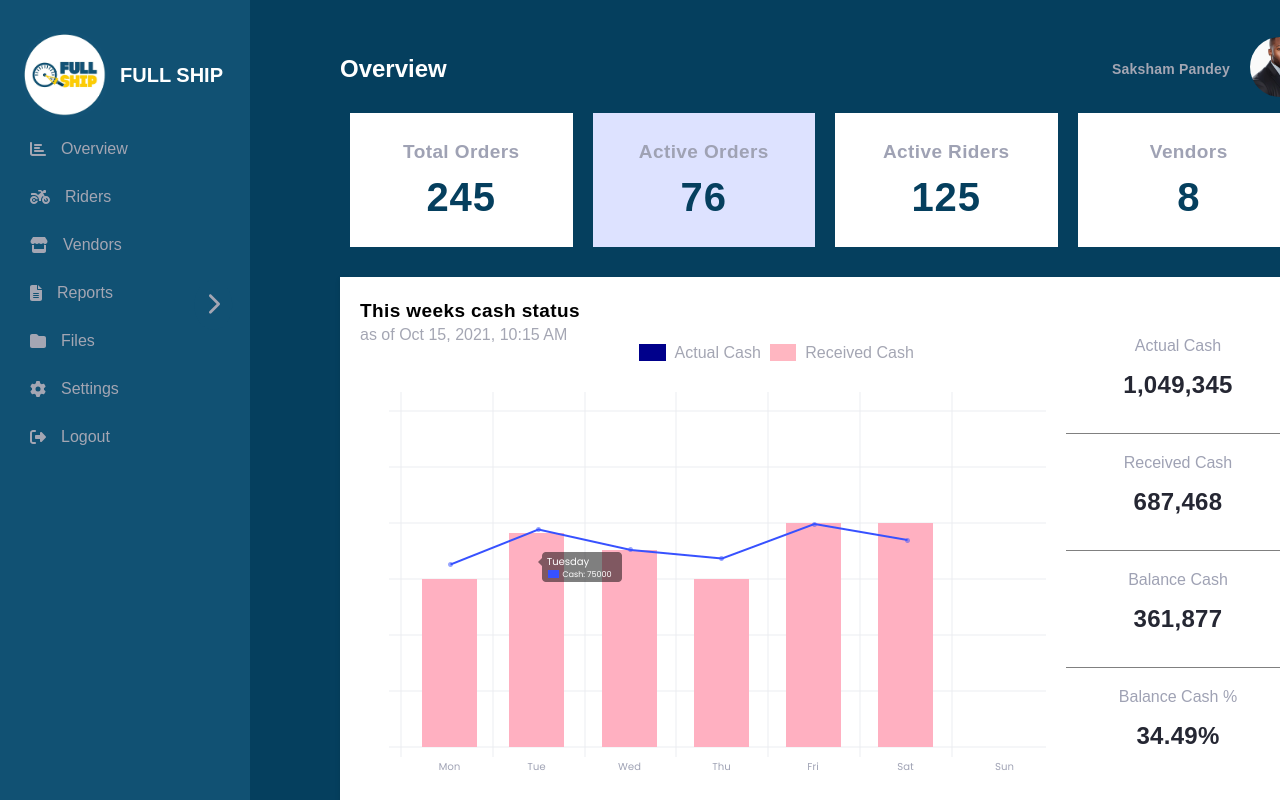
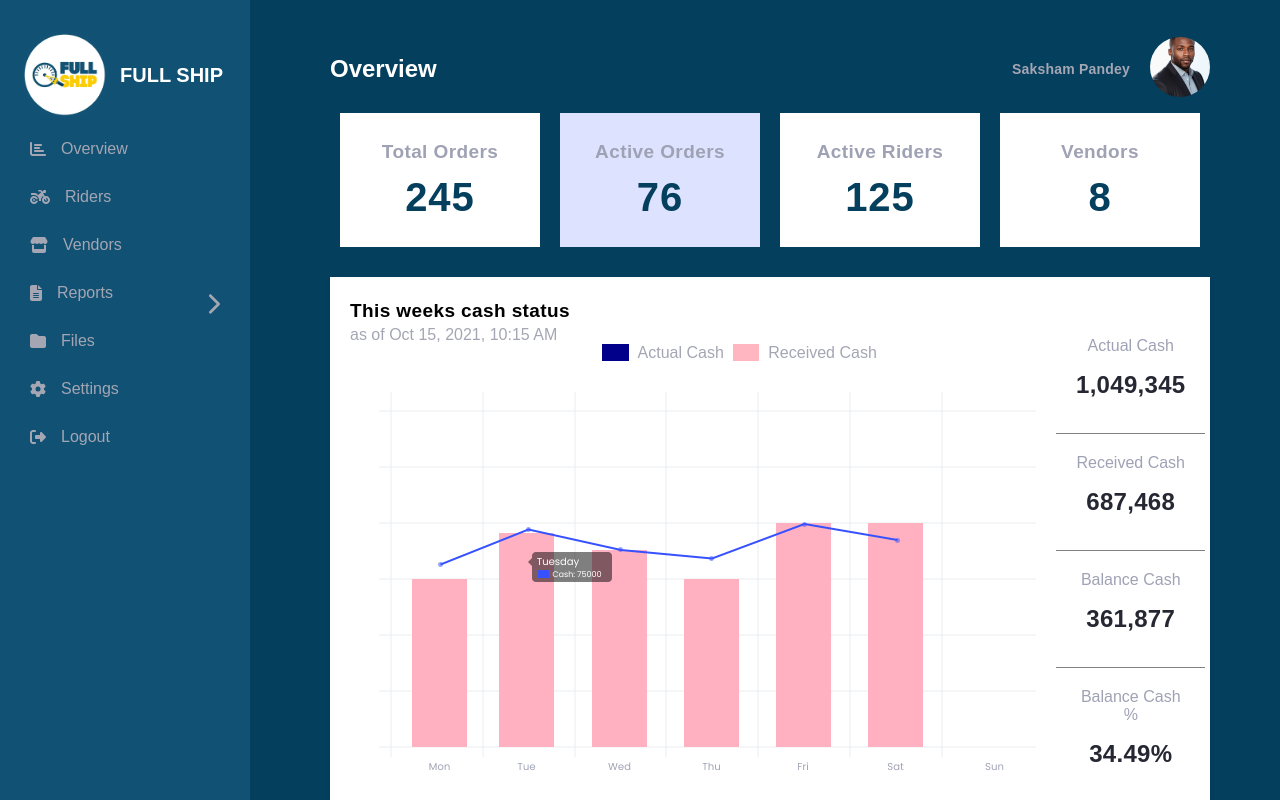
Before and after one commit to Saksham21s/MoveSwift, a React (Vite) app: page / in a window 1280 px wide. Built offline with nearby package versions, Linux system fonts and the light colour scheme.

Commit message:
updated VendorsPage

```diff
--- a/src/components/Pages/Vendors/VendorsPage.jsx
+++ b/src/components/Pages/Vendors/VendorsPage.jsx
@@ -10,7 +10,7 @@ const OverviewPage = () => {
       {/* Top row of overview and profile image */}
       <div className="overview-container">
         <div className="page-overview">
-          <h1 className="page-title">Riders</h1>
+          <h1 className="page-title">Vendors</h1>
         </div>
         <div className="main-top-profile">
           <span className="name">Saksham Pandey</span>
--- a/src/styles/style.css
+++ b/src/styles/style.css
@@ -161,10 +161,6 @@ html {
     width: 250px;
     height: 100vh;
   }
-  .main-content {
-    margin-left: 250px;
-    padding-left: 250px;
-  }
   .sidebar .toggle-btn {
     display: block;
     font-size: 22px;
@@ -181,14 +177,8 @@ html {
     padding: 0;
     z-index: 1050;
   }
-  .main-content {
-    margin-left: 0;
-    padding-left: 15px;
-  }
 }
 .main-content {
-  max-width: 1200px;
-  padding-inline: 40px;
   background-color: rgb(5, 63, 94);
   min-height: 100vh;
   overflow-y: auto;
@@ -204,8 +194,8 @@ html {
 }
 @media (min-width: 769px) {
   .main-content {
-    margin-left: 130px;
-    margin-right: -60px;
+    padding-left: 165px;
+    padding-inline-end: 35px;
   }
 }
 
@@ -538,7 +528,7 @@ html {
 }
 .summary-cards .summary-item {
   padding: 10px;
-  width: 22%;
+  width: 25%;
   box-sizing: border-box;
 }
 .summary-cards .summary-item .summary-box {
@@ -613,6 +603,8 @@ html {
   cursor: pointer;
 }
 .summary-cards .new-rider-btn .rider-btn-item img {
+  height: 20px;
+  width: 20px;
   margin-right: 5px;
 }
 .summary-cards .new-rider-btn .rider-btn-item span {
--- a/src/styles/style.scss
+++ b/src/styles/style.scss
@@ -196,11 +196,6 @@ html {
     height: 100vh;
   }
 
-  .main-content {
-    margin-left: $sidebar-width;
-    padding-left: $sidebar-width;
-  }
-
   .sidebar .toggle-btn {
     display: block;
     font-size: 22px;
@@ -220,10 +215,7 @@ html {
     z-index: 1050;
   }
 
-  .main-content {
-    margin-left: 0;
-    padding-left: 15px;
-  }
+
 }
 
 //---------------------------------------------------Aside Page ends Here-------------------------------------------------------------//
@@ -231,8 +223,6 @@ html {
 //---------------------------------------------------Overview Page Starts Here-------------------------------------------------------------//
 
 .main-content {
-  max-width: 1200px;
-  padding-inline: 40px;
   background-color: $main-bg-color;
   min-height: 100vh;
   overflow-y: auto;
@@ -246,8 +236,8 @@ html {
   }
 
   @media (min-width: 769px) {
-    margin-left: 130px;
-    margin-right: -60px;
+    padding-left: 165px;
+    padding-inline-end: 35px;
   }
 }
 
@@ -633,7 +623,7 @@ html {
 
   .summary-item {
     padding: 10px;
-    width: 22%;
+    width: 25%;
     box-sizing: border-box;
 
     .summary-box {
@@ -718,6 +708,8 @@ html {
       cursor: pointer;
 
       img {
+        height: 20px;
+        width: 20px;
         margin-right: 5px;
       }
 
```
Also changed, not shown: src/styles/style.min.css, 2 other files (tests, documents, lock files or other folders).
